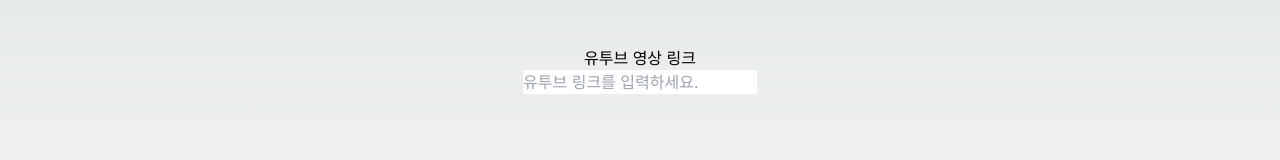
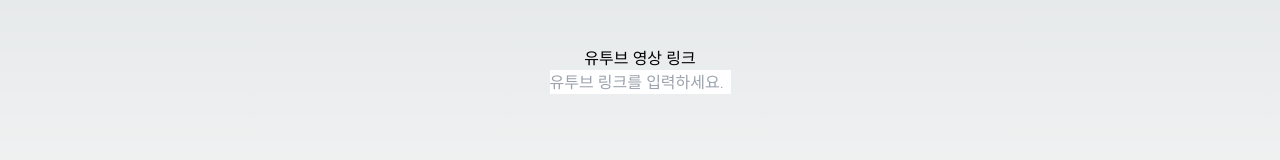
Before and after one commit to Amjong/PotatoTune, a Next.js app: page / in a window 1280 px wide. Shown: the part 330-490 px from the top of the page. Built offline with nearby package versions, Linux system fonts and the light colour scheme.

Commit message:
app/layout.tsx: Simple styling change of main layout

```diff
--- a/src/app/layout.tsx
+++ b/src/app/layout.tsx
@@ -1,8 +1,8 @@
 import './globals.css';
 import type { Metadata } from 'next';
-import { Inter } from 'next/font/google';
+import { Noto_Sans } from 'next/font/google';
 
-const inter = Inter({ subsets: ['latin'] });
+const notoSans = Noto_Sans({ weight: '300', subsets: ['latin'] });
 
 export const metadata: Metadata = {
   title: 'PotatoTune',
@@ -16,8 +16,10 @@
   children: React.ReactNode;
 }) {
   return (
-    <html lang='en'>
-      <body className={inter.className}>{children}</body>
+    <html lang='en' className={notoSans.className}>
+      <body className='flex flex-col w-full h-screen max-w-screen-2xl mx-auto overflow-auto'>
+        {children}
+      </body>
     </html>
   );
 }
```
